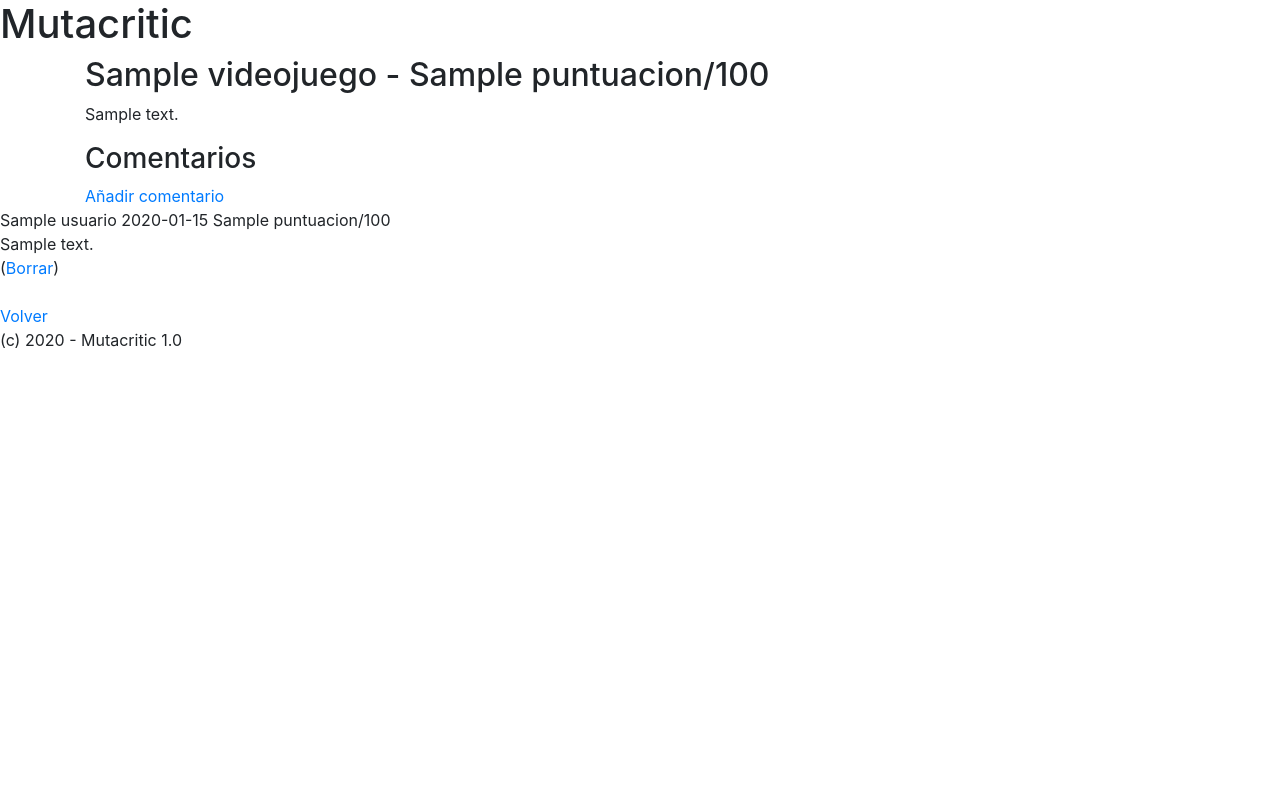
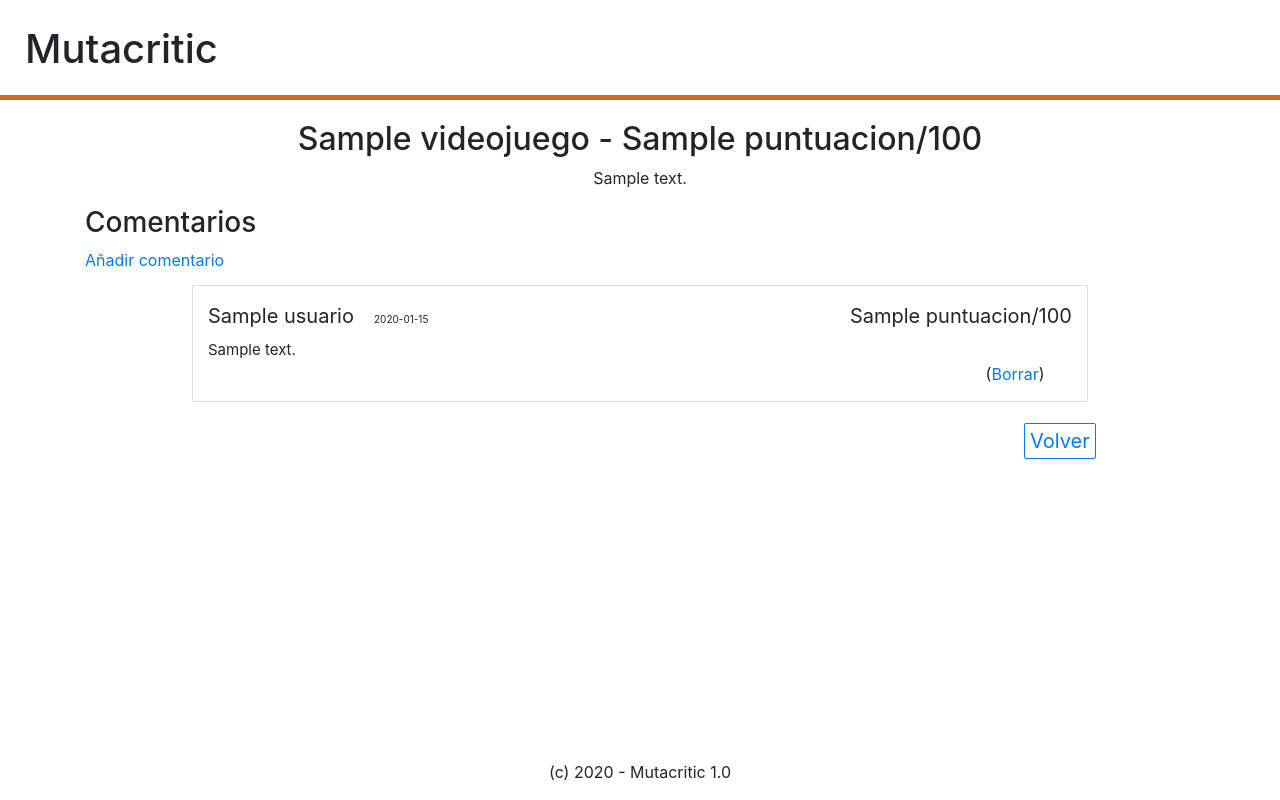
Before and after one commit to jpgonzalez2/mutacritic, a Python web app: template templates/lista_comentarios.html in a window 1280 px wide. Run offline with Jinja, Linux system fonts and the light colour scheme; the template is opened without the code that fills it: most values are stand-ins (such as "Sample title", 1, 10 or a date in 2020); some libraries are stand-ins or nearby versions.

Commit message:
estilo aplicado

```diff
--- a/app.yaml
+++ b/app.yaml
@@ -35,6 +35,10 @@ handlers:
   script: handlers.comentarios.nuevo.app
   login: required
 
+- url: /templates
+  static_dir: templates
+  application_readable: yes
+
 libraries:
 - name: webapp2
   version: "2.5.2"
--- a/templates/esqueleto.html
+++ b/templates/esqueleto.html
@@ -12,8 +12,9 @@
             integrity="sha384-ChfqqxuZUCnJSK3+MXmPNIyE6ZbWh2IMqE241rYiqJxyMiZ6OW/JmZQ5stwEULTy" crossorigin="anonymous"></script>
 
 </head>
+<header><h1>Mutacritic</h1></header>
 <body>
-    <h1>Mutacritic</h1>
+
     {% block contenido %}{% endblock %}
 </body>
 <footer><p>(c) 2020 - Mutacritic 1.0</p></footer>
--- a/templates/index.html
+++ b/templates/index.html
@@ -6,6 +6,7 @@
     <a href="/videojuegos/nuevo">Añadir videojuego</a>
 </div>
 
+<div class="tabla">
 <table class="table table-hover table-striped">
         <thead class="thead-light">
         <tr>
@@ -29,6 +30,7 @@
                 </tr>
             {% endfor %}
         {% else %}
-            <p><b>No hay videojuegos para valorar</b></p>
+            <p class="vacio"><b>No hay videojuegos para valorar</b></p>
         {% endif %}
+</div>
 {% endblock %}
--- a/templates/lista_comentarios.html
+++ b/templates/lista_comentarios.html
@@ -7,7 +7,7 @@
 <div class="container">
     <h2>{{ videojuego.titulo }} - {{ videojuego.puntuacion }}/100</h2>
 
-    <p>{{ videojuego.descripcion }}</p>
+    <p class="center">{{ videojuego.descripcion }}</p>
     <h3>Comentarios</h3>
     <a href="/comentarios/nuevo?vdj={{ videojuego.key.urlsafe() }}">Añadir comentario</a>
 </div>
@@ -16,20 +16,21 @@
     {% for comentario in comentarios %}
         <div class="comentario">
             <div>
-                {{ comentario.usuario }} {{ comentario.hora.strftime("%A %d %B %Y %I:%M") }} {{ comentario.puntuacion }}/100
+                <span class="usr">{{ comentario.usuario }}</span></span><span class="nota">{{ comentario.puntuacion }}/100</span><span class="hora">{{ comentario.hora.strftime("%A %d %B %Y %I:%M") }}
             </div>
 
-            <div>
+            <div class="texto">
                 {{ comentario.texto }}
             </div>
-            <div>
+            <div class="opcionComentario">
                 (<a href="/comentarios/elimina?id={{ comentario.key.urlsafe() }}&vdj={{ videojuego.key.urlsafe() }}">Borrar</a>)
             </div>
         </div>
         <br>
     {% endfor %}
-<a href="/" class="card-link">Volver</a>
+<a href="/" class="volver">Volver</a>
 {% else %}
-    <p><b>No hay comentarios sobre este videojuego</b></p>
+    <p class="vacio"><b>No hay comentarios sobre este videojuego</b></p>
+    <a href="/" class="volver">Volver</a>
 {% endif %}
 {% endblock %}
--- a/templates/miestilo.css
+++ b/templates/miestilo.css
@@ -1,12 +1,12 @@
 h2 {
-    align: center;
+    text-align: center;
 }
 
 .formStyle {
     padding: 10px;
     cursor: pointer;
     display: block;
-    width: 500px;
+    width: 600px;
     margin: 0 auto;
     margin-top: 4%;
     text-align: left;
@@ -21,5 +21,88 @@ h2 {
 }
 
 .comentario {
+    padding: 15px;
+    width: 70%;
+    height: 50%;
+    margin: 0 auto;
+    margin-top: 1%;
+    border: 1px solid;
+    border-color: #DDDDDD;
+    border-radius: 2px;
+}
 
+footer {
+    text-align: center;
+    left: 0;
+    bottom: 0;
+    width: 100%;
+    position: fixed;
 }
+
+header {
+    width: 100%;
+    height: 100px;
+    border: 5px solid;
+    border-top-width: 0px;
+    border-left-width: 0px;
+    border-right-width: 0px;
+    border-bottom-color: chocolate;
+    margin-bottom: 20px;
+}
+
+h1 {
+    padding: 25px;
+}
+
+p.center {
+    text-align: center;
+}
+
+.usr {
+    font-size: 20px;
+    text-align: left;
+}
+
+.hora {
+    font-size: 10px;
+    margin-left: 20px;
+}
+
+.nota {
+    font-size: 20px;
+    float: right;
+}
+
+.texto {
+    font-size: 15px;
+    margin-top: 1%;
+}
+
+.opcionComentario {
+    margin-left: 90%;
+}
+
+.volver {
+    padding: 5px;
+    border: 1px solid;
+    border-color: #007bff;
+    border-radius: 2px;
+    margin-left: 80%;
+    font-size: 20px;
+}
+
+.volver:hover{
+    background-color: #007bff;
+    color: white;
+}
+
+.tabla {
+    width: 100%;
+    text-align: center;
+    padding: 10%;
+    padding-top: 20px;
+}
+
+.vacio {
+    text-align: center;
+}
--- a/templates/nuevo_videojuego.html
+++ b/templates/nuevo_videojuego.html
@@ -26,8 +26,9 @@
 
     <div class="boton">
         <button class="btn btn-outline-primary" type="submit">Añadir</button>
+        <a href="/" class="btn btn-outline-secondary">Volver</a>
     </div>
-    <a href="/" class="card-link">Volver</a>
+
 
 </form>
 </div>
```
Also changed, not shown: templates/nuevo_comentario.html (+6 -5 lines).
